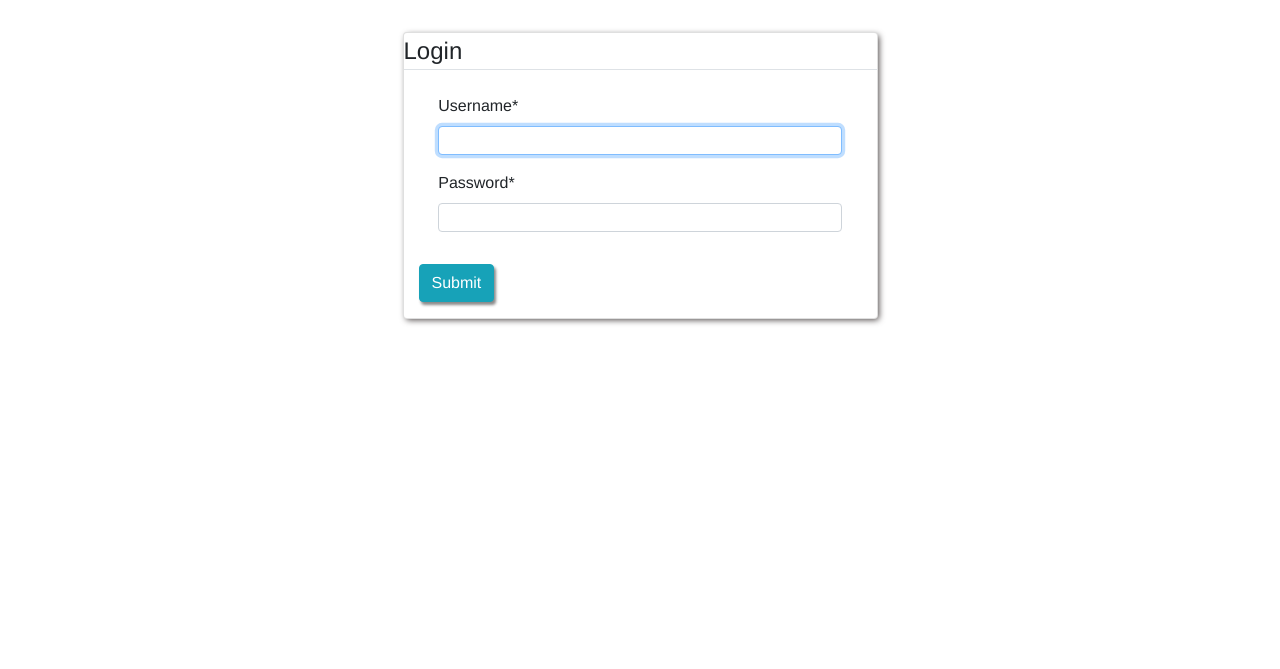
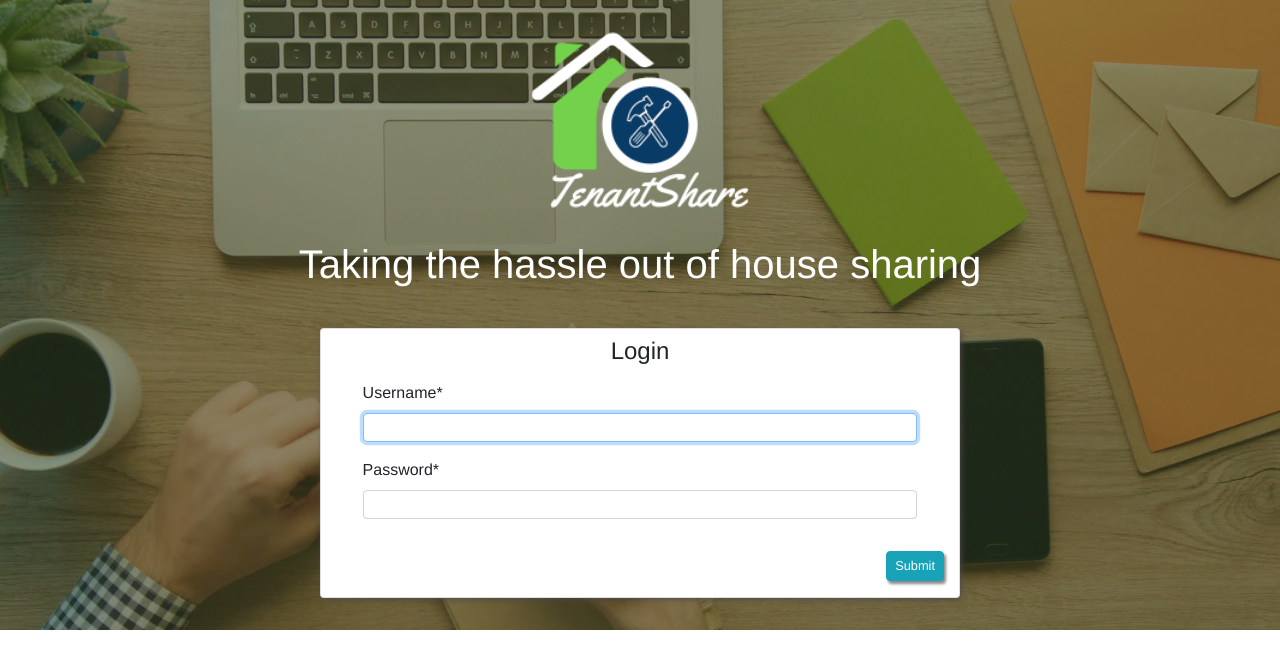
Before and after one commit to gitbush/tenant_share, a Django app: page /login in a window 1280 px wide. Shown: the top 669 px of the page. Run offline with Django 3.2, Linux system fonts and the light colour scheme; some libraries are stand-ins or nearby versions.

Commit message:
Add bg image to login
UX

```diff
--- a/users/templates/users/login.html
+++ b/users/templates/users/login.html
@@ -1,4 +1,5 @@
 {% load crispy_forms_tags %}
+{% load static %}
 <!DOCTYPE html>
 <html lang="en">
 <head>
@@ -7,21 +8,27 @@
     <title>Document</title>
 </head>
 <body>
-    <main class="container">
-        <div class="row justify-content-center">
-            <div class="card col-5 user-form">
+    <main class="container-fluid register-bg">
+        <section class="row justify-content-center">
+            <div class="col-10 text-center">
+                <img src="{% static 'imgs/tenant_share_white.png' %}" class="company-img" alt="logo">
+                <h1 class="slogan">Taking the hassle out of house sharing</h1>
+            </div>
+        </section>
+        <section class="row justify-content-center">
+            <div class="card col-10 col-sm-6 user-form">
                 <form action="" method="POST">
                     {% csrf_token %}
                     <div class="form-group row justify-content-center">
-                        <legend class="border-bottom mb-4">Login</legend>
+                        <legend class="text-center mb-2 p-1">Login</legend>
                         <div class="col-11">{{ form|crispy }}</div>
                     </div>
-                    <div class="form-group">
-                        <button class="btn btn-info" type="submit">Submit</button>
+                    <div class="form-group text-right">
+                        <button class="btn btn-info btn-md" type="submit">Submit</button>
                     </div>
                 </form>
             </div>
-        </div>
+        </section>
     </main>
 
     {% include 'scripts.html' %}
```
